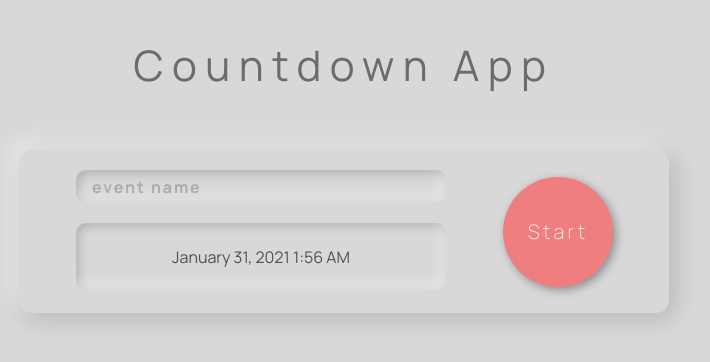
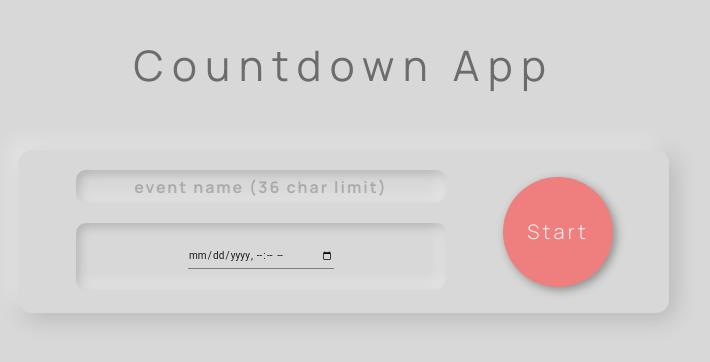
Before and after one commit to imbrikis/countdown-timer-2, a React (Create React App) app: page / in a window 1280 px wide. Shown: the top 362 px of the page, without its empty margins (296-1006 px from the left). Built offline with nearby package versions, Linux system fonts and the light colour scheme.

Commit message:
styling: switch to Material UI

```diff
--- a/package.json
+++ b/package.json
@@ -3,11 +3,11 @@
   "version": "0.1.0",
   "private": true,
   "dependencies": {
+    "@material-ui/core": "^4.11.3",
     "@testing-library/jest-dom": "^5.11.9",
     "@testing-library/react": "^11.2.3",
     "@testing-library/user-event": "^12.6.2",
     "react": "^17.0.1",
-    "react-datepicker": "^3.4.1",
     "react-dom": "^17.0.1",
     "react-scripts": "4.0.1",
     "web-vitals": "^0.2.4"
--- a/public/index.html
+++ b/public/index.html
@@ -2,7 +2,7 @@
 <html lang="en">
   <head>
     <meta charset="utf-8" />
-    <meta name="viewport" content="width=device-width, initial-scale=1" />
+    <meta name="viewport" content="width=device-width, initial-scale=1, minimum-scale=1" />
     <meta name="theme-color" content="#000000" />
     <title>React App</title>
   </head>
--- a/src/components/AddEvent.js
+++ b/src/components/AddEvent.js
@@ -1,38 +1,73 @@
 import React, { useState } from 'react'
-import DatePicker from 'react-datepicker'
-import 'react-datepicker/dist/react-datepicker.min.css'
+import { makeStyles } from '@material-ui/core/styles'
+import TextField from '@material-ui/core/TextField'
 
 const AddEvent = ({ addCountdown }) => {
 
   const [startDate, setStartDate] = useState(new Date());
+  const [input, setInput] = useState('')
 
-  const submitCountdownDate = i => {
-    return (
-      i ? addCountdown(i) : 0
-    )
-  }
+  const useStyles = makeStyles((theme) => ({
+    root: {
+      margin: '0 auto',
+      width: '37rem',
+      background: '#D8D8D8',
+      boxShadow: 'inset -4px -5px 14px rgba(255, 255, 255, 0.5), inset 2px 2px 11px rgba(0, 0, 0, 0.25)',
+      borderRadius: '1rem',
+      border: 'none',
+      marginTop: '2rem',
+      display: 'flex',
+      alignItems: 'center',
+      justifyContent: 'center',
+      padding: '1rem 2rem',
+      border: 'none',
+      fontFamily: 'Manrope',
+      fontSize: '1.6rem',
+      color: 'rgba(36, 36, 36, 0.75)',
+      textAlign: 'center',
+      width: '37rem',
+      height: '6.7rem',
+      overflow: 'hidden'
+    }
+  }));
+
+  const classes = useStyles()
+
+  // const inputChange = e => {
+  //   setInput(e)
+  //   console.log(input)
+  // }
+
+  // const submitCountdownDate = e => {
+  //   e.preventDefault()
+  //   return (
+  //     document.querySelector('.datepicker').value !== '' ?
+  //     addCountdown(document.querySelector('.datepicker').value) :
+  //     null
+  //   )
+  // }
 
   return (
     <div className="add-event-container">
       <form>
         <div className="input-cal-wrapper">
-          <input className="input-event-name" type="text" placeholder="event name" />
-          <DatePicker
-            className="datepicker"
-            selected={startDate}
-            onChange={date => setStartDate(date)}
-            showTimeSelect
-            timeFormat="HH:mm"
-            timeIntervals={15}
-            timeCaption="time"
-            dateFormat="MMMM d, yyyy h:mm aa"
-          />
+          <input className="input-event-name" type="text" placeholder="event name (36 char limit)" />
+            <TextField
+              id="datetime-local"
+              classes={{
+                root: classes.root
+              }}
+              type="datetime-local"
+              InputLabelProps={{
+                shrink: true,
+              }}
+            />
         </div>
         <div className="button-wrapper">
           <div
+            disabled={!input}
             type="submit"
             className="btn-submit"
-            onClick={() => submitCountdownDate(document.querySelector('.datepicker').value)}
           >Start</div>
         </div>
       </form>
--- a/src/styles/AddEvent.css
+++ b/src/styles/AddEvent.css
@@ -25,7 +25,6 @@ input::placeholder {
 }
 
 .input-event-name, .datepicker {
-  display: block;
   margin: 0 auto;
   width: 37rem;
   background: #D8D8D8;
@@ -35,21 +34,23 @@ input::placeholder {
 }
 
 .input-event-name {
+  display: block;
   height: 3.3rem;
   margin-top: 2rem;
-  padding-left: 16px;
 
   font-family: Manrope;
   font-size: 16px;
   color: rgba(36, 36, 36, 0.75);
   letter-spacing: 0.12em;
+  text-align: center;
 }
 
 .input-event-name:focus {
   outline-width: 0;
 }
 
-.datepicker {
+/* Datepicker is being styled by overridden Material UI CSS */
+/* .datepicker {
   margin-top: 2rem;
   display: flex;
   align-items: center;
@@ -67,11 +68,7 @@ input::placeholder {
 
 .datepicker:hover {
   cursor: pointer;
-}
-
-.react-datepicker-wrapper {
-  display: block;
-}
+} */
 
 .button-wrapper {
   width: 16.6rem;
@@ -87,7 +84,7 @@ input::placeholder {
   background: #EF7F7F;
   color: rgba(255, 255, 255, 0.87);
   font-size: 2rem;
-  font-weight: 200;
+  font-weight: 300;
   letter-spacing: 0.16em;
   display: flex;
   align-items: center;
--- a/src/styles/main.css
+++ b/src/styles/main.css
@@ -1,4 +1,4 @@
-@import url('https://fonts.googleapis.com/css2?family=Manrope:wght@200;400;700&display=swap');
+@import url('https://fonts.googleapis.com/css2?family=Manrope:wght@300;400;500;700&display=swap');
 @import 'App.css';
 @import 'AddEvent.css';
 
```
Also changed, not shown: 2 other files (tests, documents, lock files or other folders).
